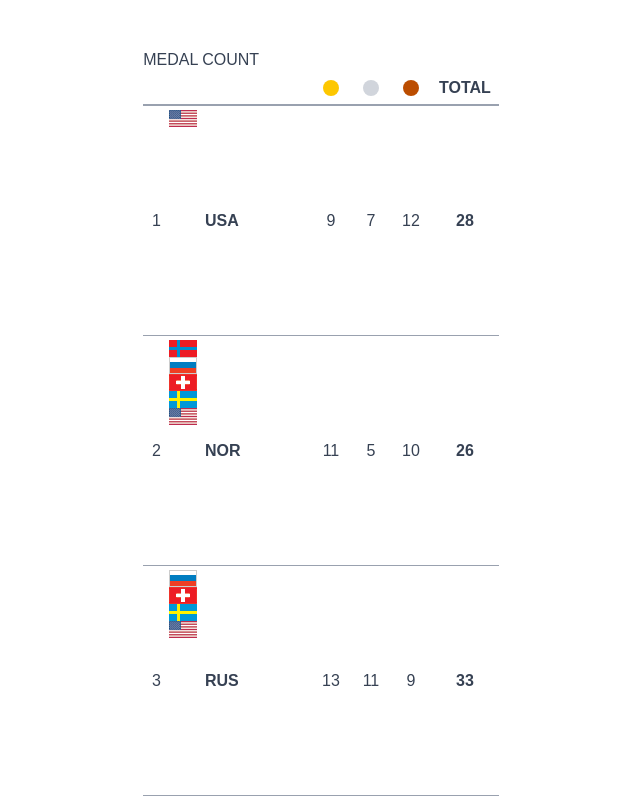
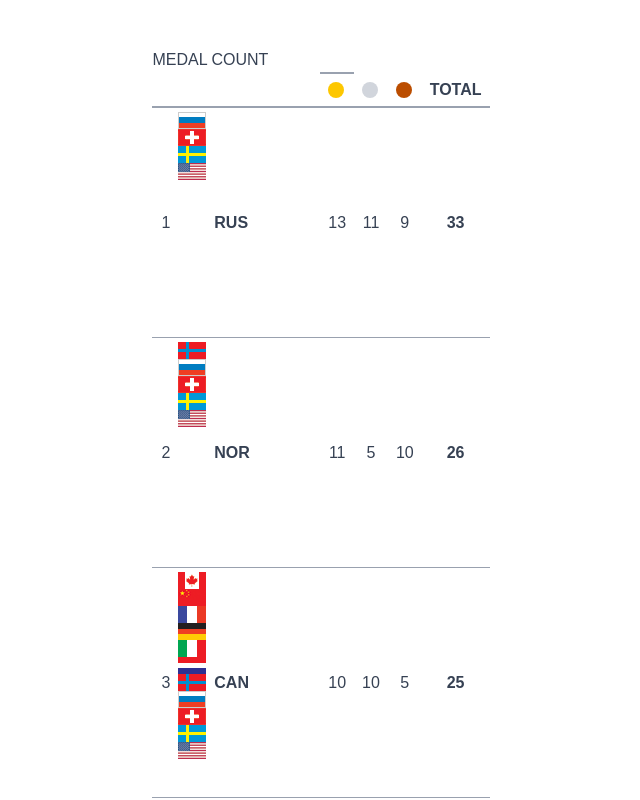
Before and after one commit to kamilkawecki/medal_count_app, a Next.js app: page / in a window 1280 px wide. Shown: the top 800 px of the page, without its empty margins (319-959 px from the left). Built offline with nearby package versions, Linux system fonts and the light colour scheme.

Commit message:
add sorting logic, handle sorting on table header click, move wrapping div to layout

```diff
--- a/app/layout.tsx
+++ b/app/layout.tsx
@@ -13,7 +13,9 @@ export default function RootLayout({
 }>) {
   return (
     <html lang="en">
-      <body>{children}</body>
+      <body>
+        <div className="w-fit mx-auto mt-12">{children}</div>
+      </body>
     </html>
   );
 }
--- a/app/page.tsx
+++ b/app/page.tsx
@@ -4,11 +4,27 @@ import MedalTable from "@/components/MedalTable";
 import { Medals } from "@/types/medal";
 import { useEffect, useState } from "react";
 import { useMemo } from "react";
+import { useSearchParams } from "next/navigation";
+import { sortMedals } from "@/utils/sortMedals";
+import { SortKey } from "@/types/sortKey";
 
 export default function Home() {
   const [data, setData] = useState<Medals[]>([]);
   const [loading, setLoading] = useState(true);
   const [error, setError] = useState<string | null>(null);
+
+  const searchParams = useSearchParams();
+  const sort = searchParams.get("sort");
+
+  const sortKey: SortKey =
+    sort === "gold" ||
+    sort === "silver" ||
+    sort === "bronze" ||
+    sort === "total"
+      ? sort
+      : "gold";
+
+  const sortedData = sortMedals(data, sortKey);
 
   const countryCodesAlphabetical = useMemo(() => {
     return data.map((country) => country.code).sort();
@@ -34,12 +50,13 @@ export default function Home() {
   if (error) return <p>Error: {error}</p>;
 
   return (
-    <div className="w-fit mx-auto mt-12">
+    <>
       <h1 className="text-gray-700 uppercase">Medal Count</h1>
       <MedalTable
-        data={data}
+        data={sortedData}
         countryCodesAlphabetical={countryCodesAlphabetical}
+        sortKey={sortKey}
       />
-    </div>
+    </>
   );
 }
--- a/components/MedalTable.tsx
+++ b/components/MedalTable.tsx
@@ -1,15 +1,19 @@
 import { Medals } from "@/types/medal";
 import MedalBadge from "./MedalBadge";
 import FlagIcon from "./FlagIcon";
+import { SortKey } from "@/types/sortKey";
+import SortableHeader from "./SortableTableHeader";
 
 type MedalTableProps = {
   data: Medals[];
   countryCodesAlphabetical: string[];
+  sortKey: SortKey;
 };
 
 export default function MedalTable({
   data,
   countryCodesAlphabetical,
+  sortKey,
 }: MedalTableProps) {
   return (
     <table className="text-gray-700">
@@ -17,16 +21,18 @@ export default function MedalTable({
         <tr className="border-b-2 border-gray-400">
           <th></th>
           <th></th>
-          <th className="px-3 py-1 text-center">
+          <SortableHeader value="gold" currentSort={sortKey}>
             <MedalBadge type="gold" />
-          </th>
-          <th className="px-3 py-1 text-center">
+          </SortableHeader>
+          <SortableHeader value="silver" currentSort={sortKey}>
             <MedalBadge type="silver" />
-          </th>
-          <th className="px-3 py-1 text-center">
+          </SortableHeader>
+          <SortableHeader value="bronze" currentSort={sortKey}>
             <MedalBadge type="bronze" />
-          </th>
-          <th className="px-2 py-1 text-center uppercase">Total</th>
+          </SortableHeader>
+          <SortableHeader value="total" currentSort={sortKey}>
+            <span className="uppercase">total</span>
+          </SortableHeader>
         </tr>
       </thead>
       <tbody>
--- /dev/null
+++ b/components/SortableTableHeader.tsx
@@ -0,0 +1,39 @@
+"use client";
+
+import { SortKey } from "@/types/sortKey";
+import { useRouter, useSearchParams, usePathname } from "next/navigation";
+
+type SortableHeaderProps = {
+  value: SortKey;
+  currentSort: string | null;
+  children: React.ReactNode;
+};
+
+export default function SortableHeader({
+  value,
+  currentSort,
+  children,
+}: SortableHeaderProps) {
+  const router = useRouter();
+  const searchParams = useSearchParams();
+  const pathname = usePathname();
+
+  const handleClick = () => {
+    const params = new URLSearchParams(searchParams);
+    params.set("sort", value);
+    router.push(`${pathname}?${params.toString()}`);
+  };
+
+  const isActive = currentSort === value;
+
+  return (
+    <th
+      onClick={handleClick}
+      className={`px-2 py-1 text-center cursor-pointer border-t-2 ${
+        isActive ? "border-gray-400" : "border-transparent"
+      }`}
+    >
+      {children}
+    </th>
+  );
+}
--- /dev/null
+++ b/types/sortKey.ts
@@ -0,0 +1 @@
+export type SortKey = "gold" | "silver" | "bronze" | "total";
--- /dev/null
+++ b/utils/sortMedals.ts
@@ -0,0 +1,34 @@
+import { Medals } from "@/types/medal";
+import { SortKey } from "@/types/sortKey";
+
+export function sortMedals(data: Medals[], sortKey: SortKey) {
+  return [...data].sort((a, b) => {
+    const totalA = a.gold + a.silver + a.bronze;
+    const totalB = b.gold + b.silver + b.bronze;
+
+    if (sortKey === "total") {
+      if (totalA !== totalB) return totalB - totalA;
+      return b.gold - a.gold;
+    }
+
+    if (sortKey === "gold") {
+      if (a.gold !== b.gold) return b.gold - a.gold;
+      if (a.silver !== b.silver) return b.silver - a.silver;
+      return b.bronze - a.bronze;
+    }
+
+    if (sortKey === "silver") {
+      if (a.silver !== b.silver) return b.silver - a.silver;
+      if (a.gold !== b.gold) return b.gold - a.gold;
+      return b.bronze - a.bronze;
+    }
+
+    if (sortKey === "bronze") {
+      if (a.bronze !== b.bronze) return b.bronze - a.bronze;
+      if (a.gold !== b.gold) return b.gold - a.gold;
+      return b.silver - a.silver;
+    }
+
+    return 0;
+  });
+}
```
